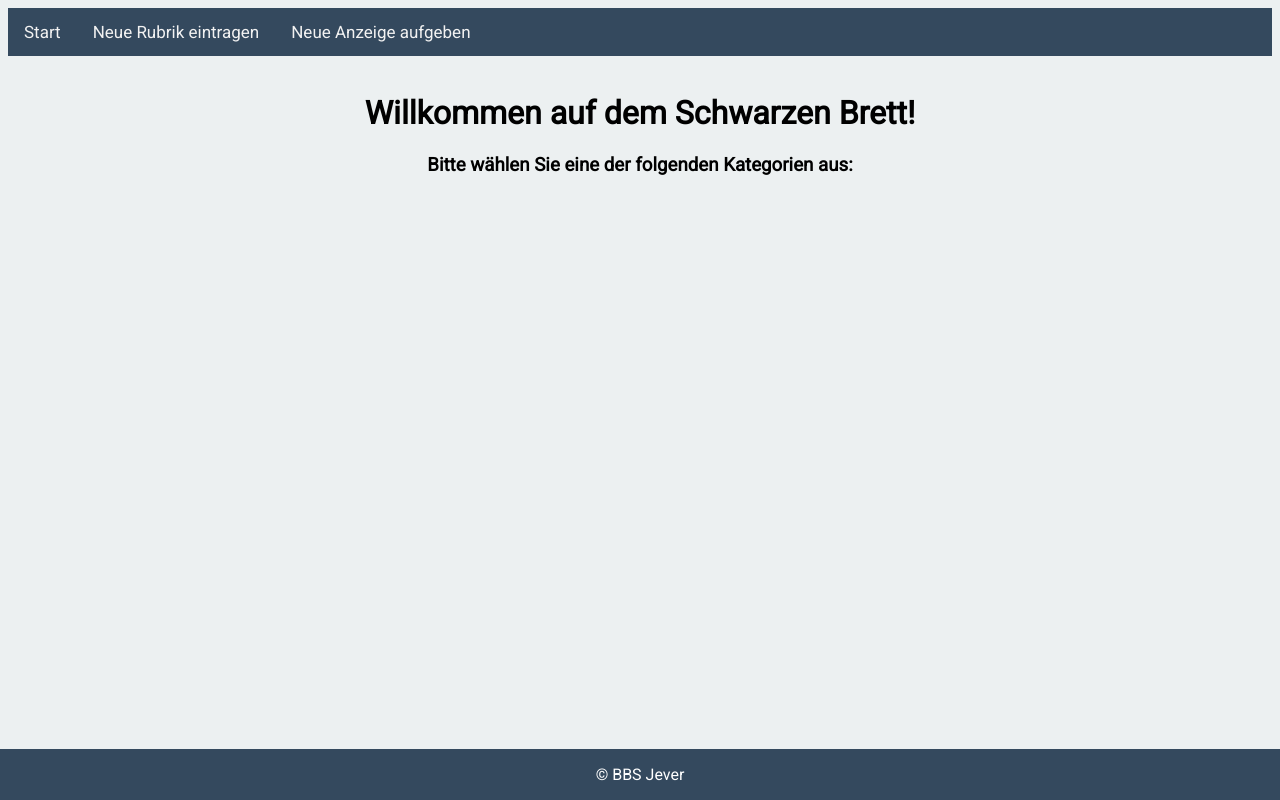
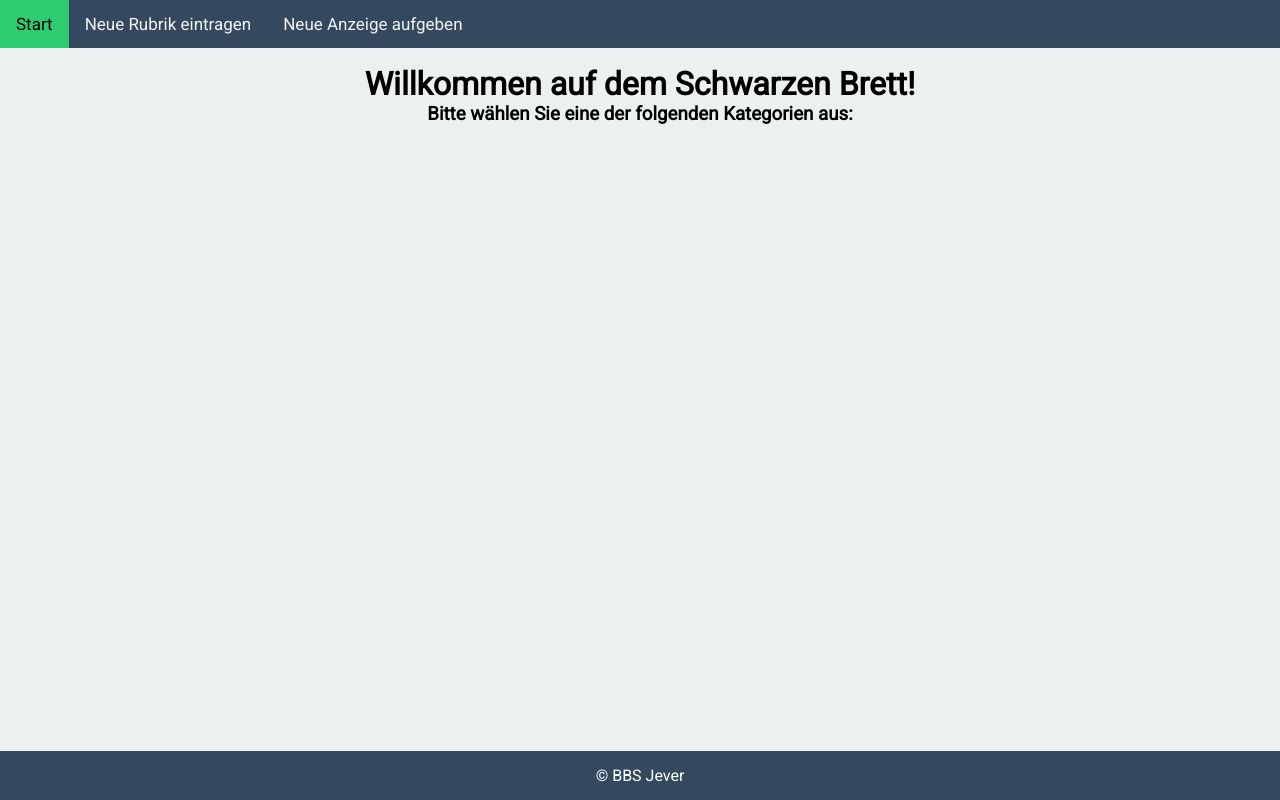
Before and after one commit to Karma97/Blackboard, a PHP site: page /index.php in a window 1280 px wide. Run offline with PHP 8.4, Linux system fonts and the light colour scheme; data that the repository does not hold is empty.

Commit message:
padding und margin

```diff
--- a/css/style.css
+++ b/css/style.css
@@ -1,5 +1,7 @@
 * {
 	font-family: 'Roboto', sans-serif;
+	margin: 0px;
+	padding: 0px;
 }
 
 body {
@@ -35,3 +37,7 @@ form input {
     border-spacing: 10px;
 	border: 1px solid black;
 }
+
+.footer {
+	padding: 15px 0px;
+}
```
